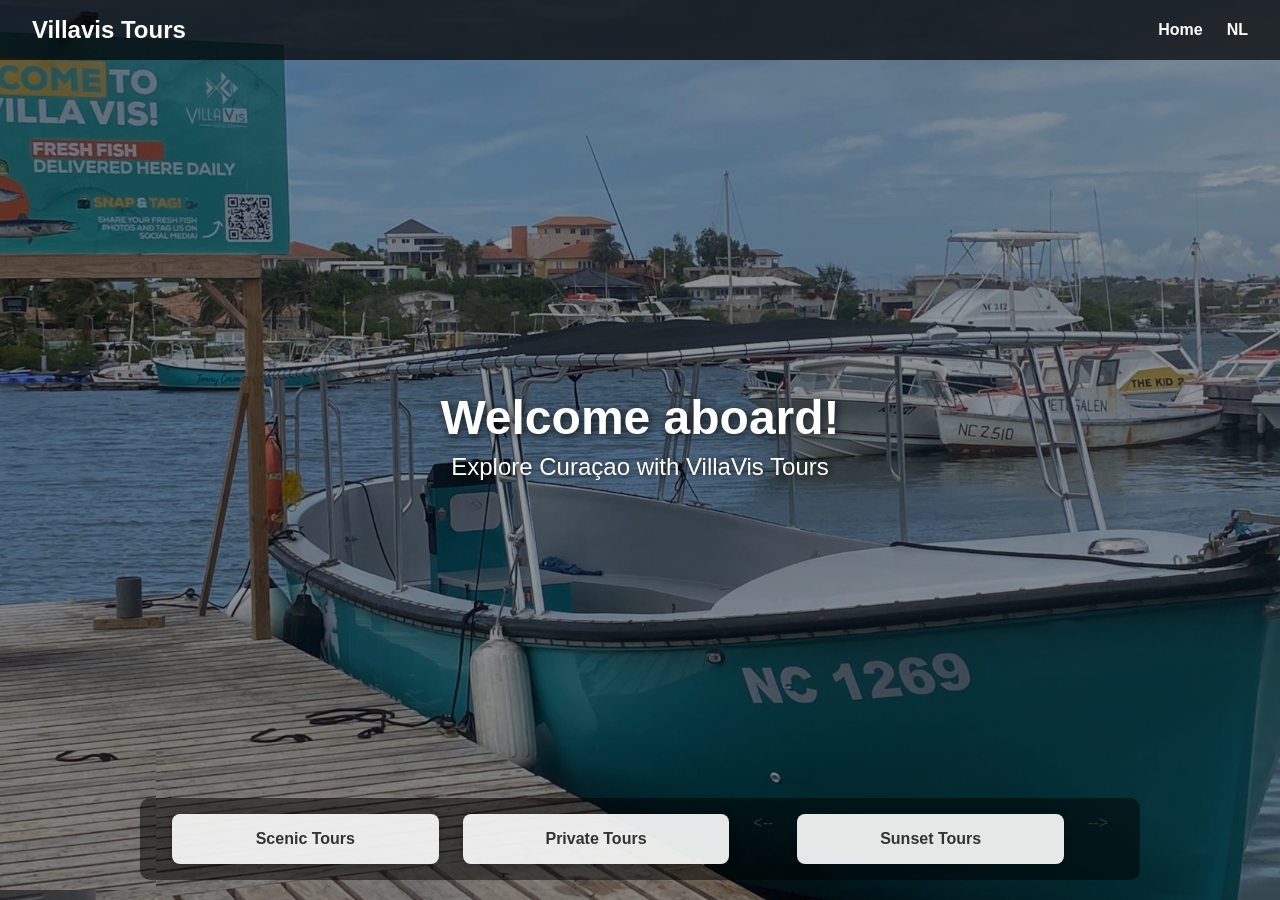
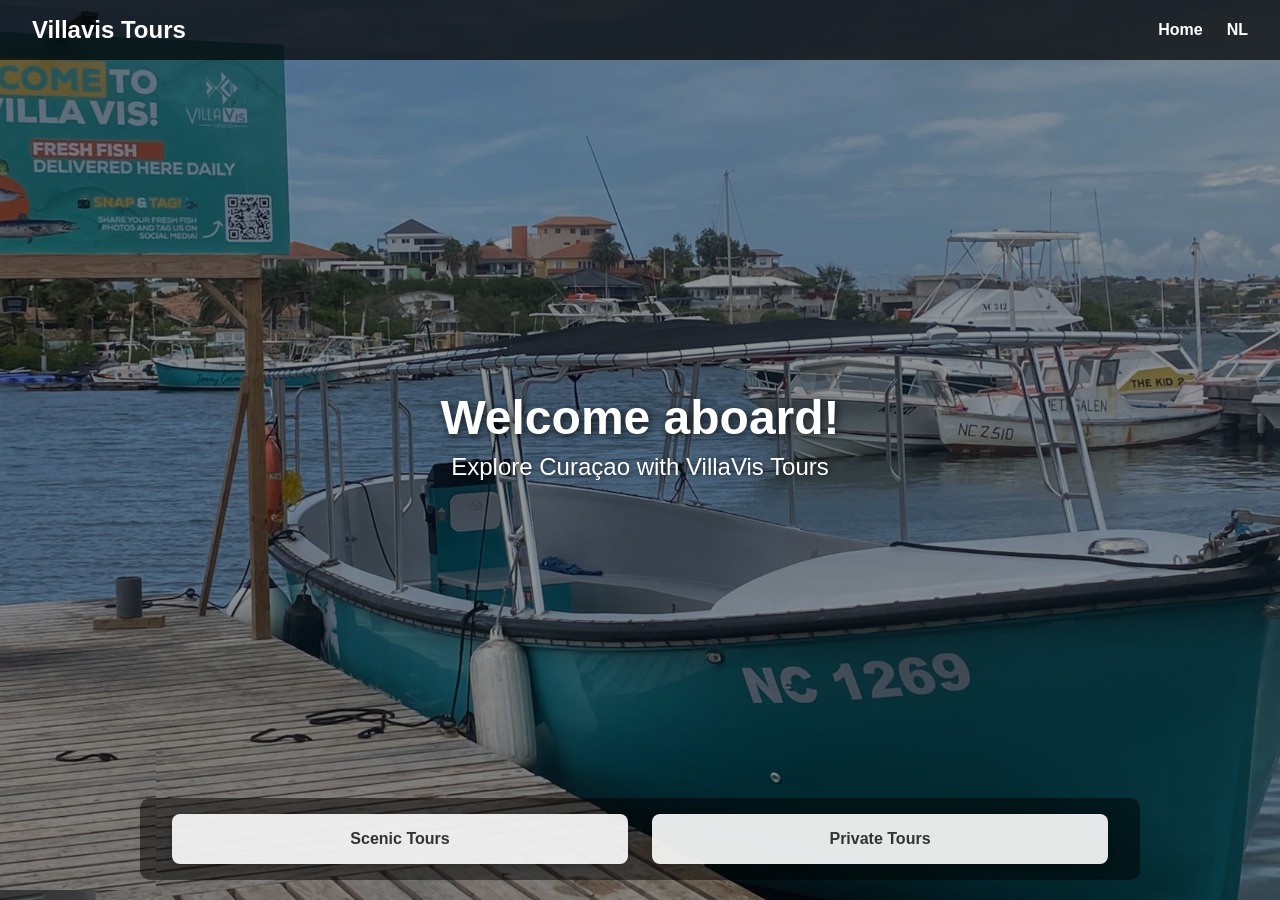
Before and after one commit to tjaracas/villavistours, a Jekyll site: the page index-en.html, which Jekyll copies as it is, in a window 1280 px wide. Built offline with Jekyll 4.4.1, drawn with Linux system fonts in a browser that asks for light colours.

Commit message:
Update index-en.html

```diff
--- a/index-en.html
+++ b/index-en.html
@@ -24,7 +24,7 @@
   <section class="tours">
       <a href="scenic-en.html" class="card">Scenic Tours</a>
       <a href="private-en.html" class="card">Private Tours</a>
-  <--  <a href="sunset-en.html" class="card">Sunset Tours</a> -->
+  <!--  <a href="sunset-en.html" class="card">Sunset Tours</a> -->
     </section>
 </body>
 </html>
```
